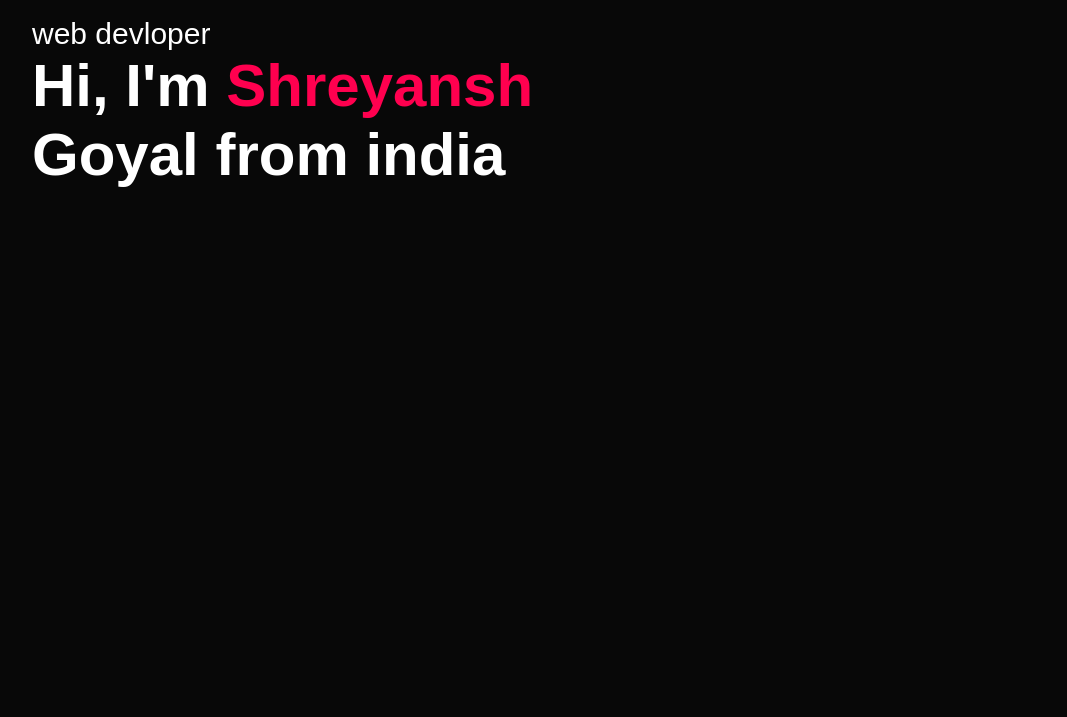
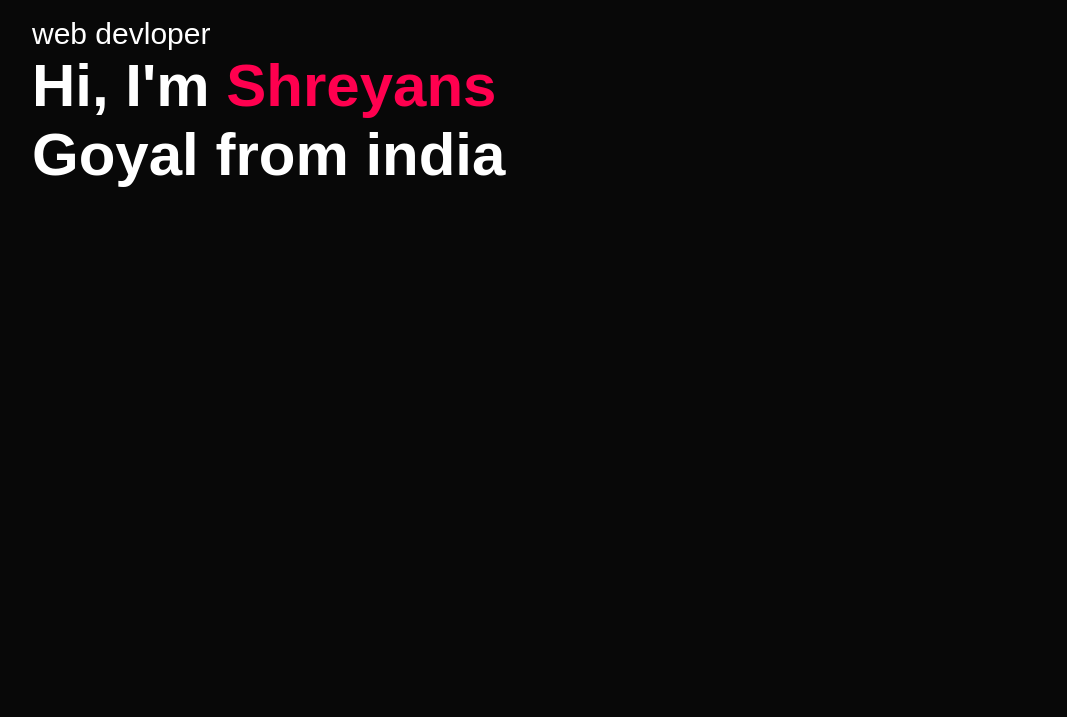
Before and after one commit to shreyanshgoy/resume-portfolio, a plain HTML site: page index.html in a window 1280 px wide. Shown: the part 83-800 px from the top of the page, without its empty margins (96-1163 px from the left). Drawn offline with Linux system fonts and the light colour scheme.

Commit message:
Update index.html

```diff
--- a/index.html
+++ b/index.html
@@ -25,7 +25,7 @@
             <div class="delete">
             <div class="header-text">
                 <p>web devloper</p>
-                <h1>Hi, I'm <span>Shreyansh</span><br>Goyal from india</h1>
+                <h1>Hi, I'm <span>Shreyans</span><br>Goyal from india</h1>
             </div>
         </div>
         </div>
```
